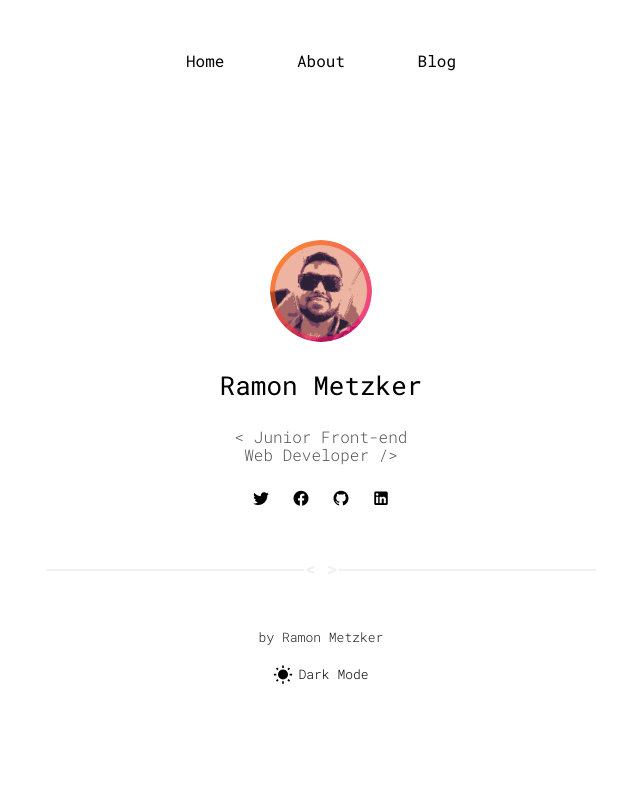
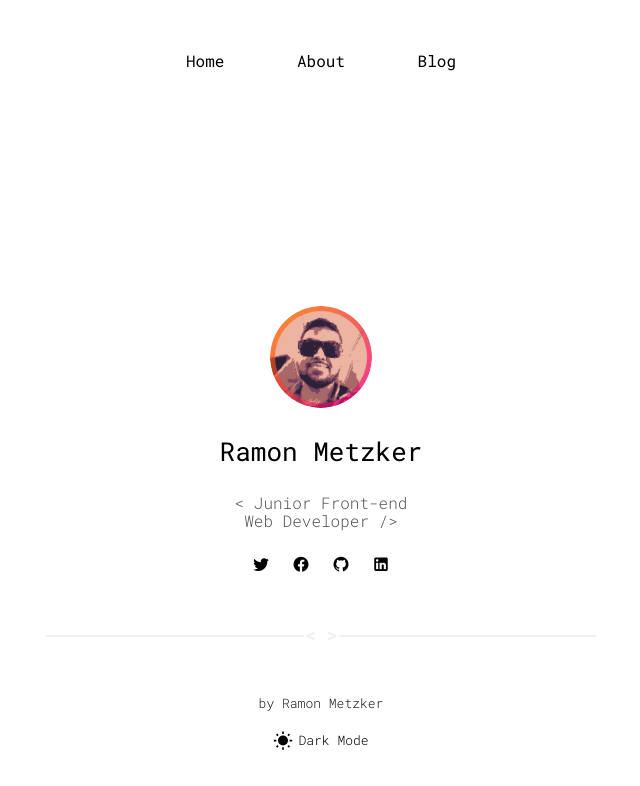
Before and after one commit to ramonmetzker/tzkrr.github.io, a plain HTML site: page index.html in a window 1280 px wide. Shown: the whole page, without its empty margins (319-959 px from the left). Drawn offline with Linux system fonts and the light colour scheme.

Commit message:
Update style.css

```diff
--- a/assets/css/style.css
+++ b/assets/css/style.css
@@ -137,7 +137,7 @@ main{
     justify-content: center;
     font-family: 'Roboto Mono', monospace;
     text-align: center;
-    margin-top: 118px;
+    margin-top: 184px;
 }
 
 main.about{
@@ -431,6 +431,7 @@ footer h3{
     } */
     main{
         padding: 15px;
+	    margin-top: 118px;
     }
 
     .hamb-menu{
```
